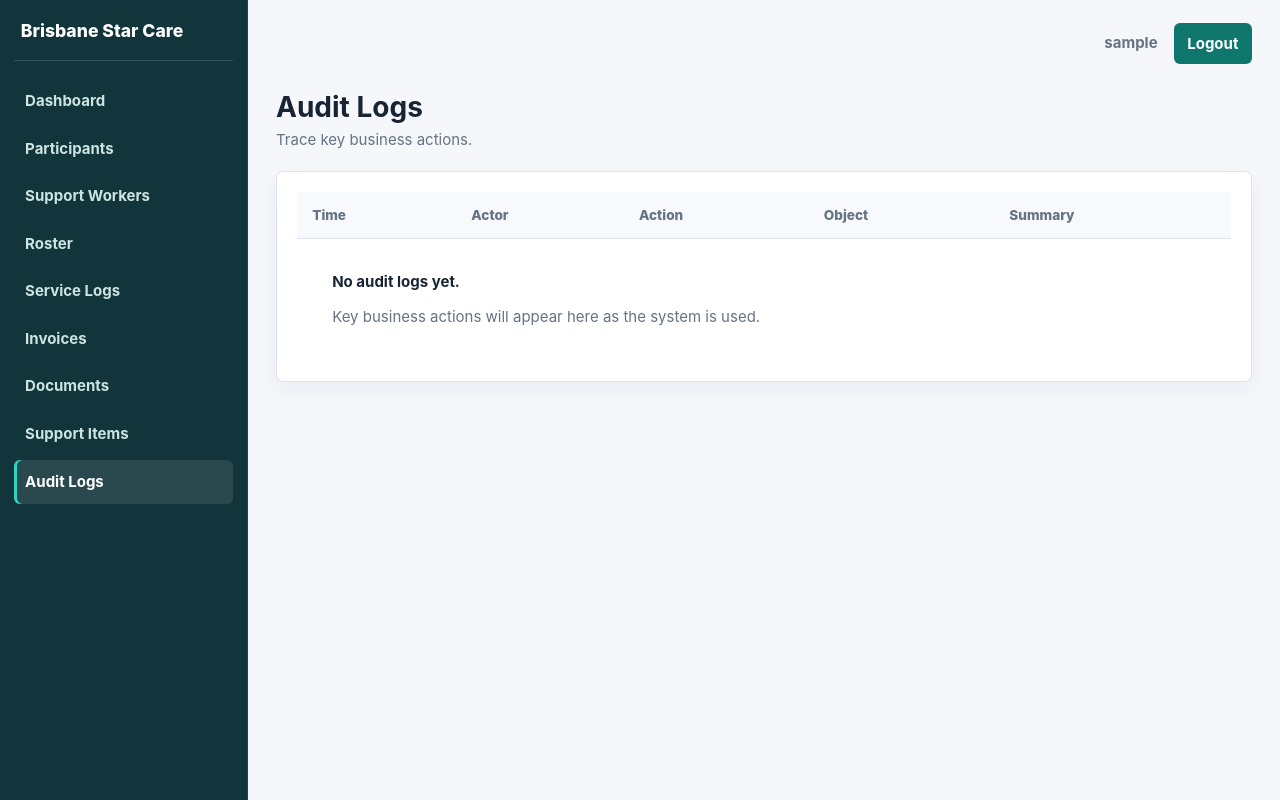
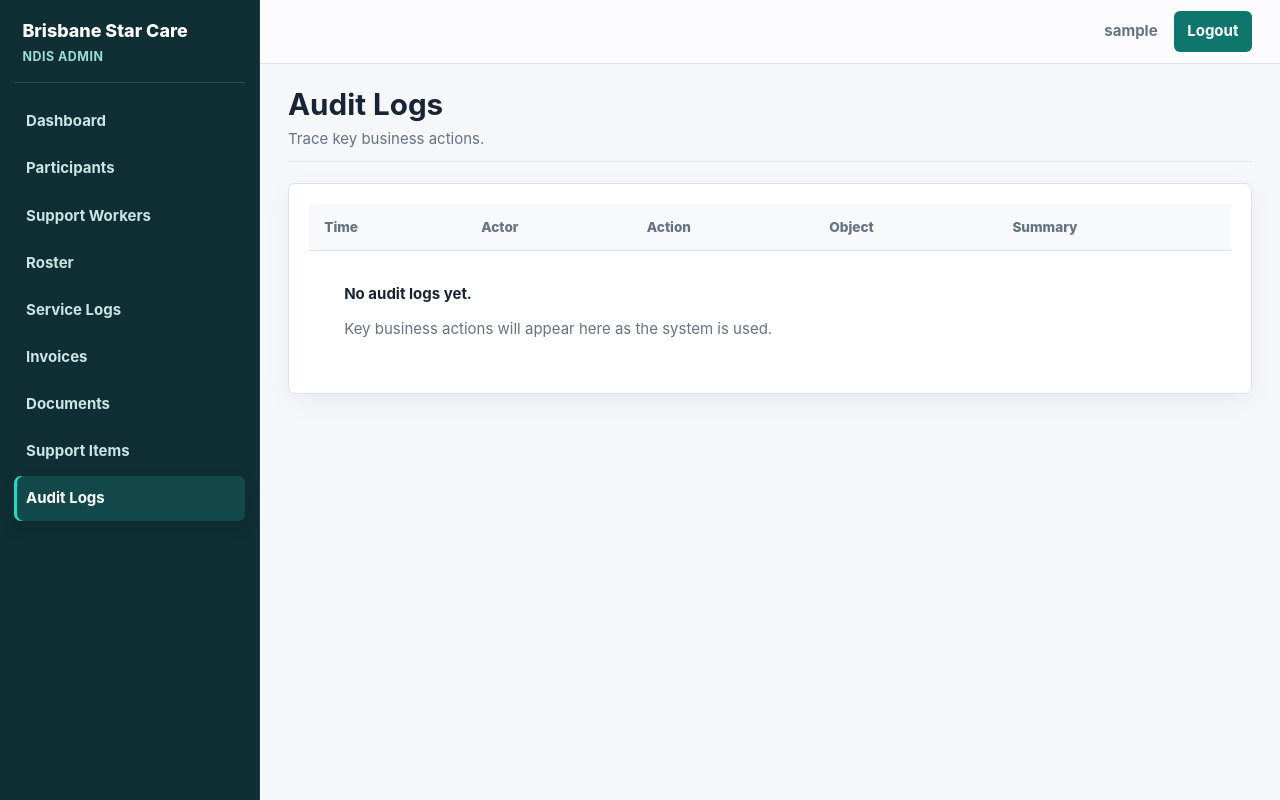
Before and after one commit to BeezMonkey/BSC_admin, a Django app: page /audit-logs/ in a window 1280 px wide. Run offline with Django 5.2, Linux system fonts and the light colour scheme; a user stored in the database is signed in; tables that the repository leaves empty hold one stand-in row (values such as "Sample post"); data that the repository does not hold is empty.

Commit message:
style: polish sidebar and page header

```diff
--- a/core/tests_dashboards.py
+++ b/core/tests_dashboards.py
@@ -29,6 +29,7 @@ class DashboardPolishTests(TestCase):
         self.assertContains(response, "Invoices")
         self.assertContains(response, "Documents")
         self.assertContains(response, "Audit Logs")
+        self.assertContains(response, "NDIS Admin")
         self.assertNotContains(response, "will be added")
 
     def test_admin_dashboard_marks_sidebar_link_active(self):
--- a/static/css/app.css
+++ b/static/css/app.css
@@ -8,8 +8,9 @@
   --brand: #0f766e;
   --brand-dark: #115e59;
   --accent: #ca8a04;
-  --sidebar: #12343b;
-  --sidebar-soft: rgba(255, 255, 255, 0.1);
+  --sidebar: #0f2f35;
+  --sidebar-soft: rgba(255, 255, 255, 0.09);
+  --sidebar-active: rgba(45, 212, 191, 0.16);
   --shadow: 0 8px 24px rgba(24, 36, 51, 0.05);
 }
 
@@ -160,33 +161,43 @@ button.danger:hover {
 .app-shell {
   display: grid;
   min-height: 100vh;
-  grid-template-columns: 248px minmax(0, 1fr);
+  grid-template-columns: 260px minmax(0, 1fr);
 }
 
 .sidebar {
   border-right: 1px solid rgba(255, 255, 255, 0.08);
   background: var(--sidebar);
   color: #ffffff;
-  padding: 1.1rem 0.85rem;
+  padding: 1rem 0.85rem;
 }
 
 .brand {
-  margin: 0 0 1.15rem;
-  padding: 0 0.45rem 1rem;
+  display: grid;
+  gap: 0.15rem;
+  margin: 0 0 1rem;
+  padding: 0.15rem 0.55rem 1rem;
   border-bottom: 1px solid rgba(255, 255, 255, 0.14);
-  font-size: 1.1rem;
+  font-size: 1.12rem;
   font-weight: 800;
+}
+
+.brand small {
+  color: #9ddbd4;
+  font-size: 0.78rem;
+  font-weight: 700;
+  letter-spacing: 0.04em;
+  text-transform: uppercase;
 }
 
 .sidebar-nav {
   display: grid;
-  gap: 0.25rem;
+  gap: 0.18rem;
 }
 
 .sidebar-link {
   display: block;
-  border-radius: 6px;
-  padding: 0.66rem 0.72rem;
+  border-radius: 7px;
+  padding: 0.68rem 0.78rem;
   color: #cce5e2;
   font-weight: 700;
   transition: background 0.15s ease, color 0.15s ease;
@@ -195,16 +206,16 @@ button.danger:hover {
 .sidebar-link:hover,
 .sidebar-link.active {
   color: #ffffff;
-  background: var(--sidebar-soft);
+  background: var(--sidebar-active);
 }
 
 .sidebar-link.active {
-  box-shadow: inset 3px 0 0 #2dd4bf;
+  box-shadow: inset 3px 0 0 #2dd4bf, 0 8px 18px rgba(0, 0, 0, 0.08);
 }
 
 .content {
   min-width: 0;
-  padding: 1.35rem 1.75rem 2.5rem;
+  padding: 0 1.75rem 2.5rem;
 }
 
 .topbar {
@@ -212,8 +223,11 @@ button.danger:hover {
   align-items: center;
   justify-content: flex-end;
   gap: 1rem;
-  min-height: 3.25rem;
-  margin: -0.25rem 0 1.35rem;
+  min-height: 4rem;
+  margin: 0 -1.75rem 1.45rem;
+  border-bottom: 1px solid var(--line);
+  padding: 0 1.75rem;
+  background: rgba(255, 255, 255, 0.7);
 }
 
 .user-label {
@@ -260,8 +274,10 @@ button.danger:hover {
   display: flex;
   align-items: flex-start;
   justify-content: space-between;
-  gap: 1rem;
-  margin-bottom: 1.25rem;
+  gap: 1.25rem;
+  margin-bottom: 1.35rem;
+  padding-bottom: 0.65rem;
+  border-bottom: 1px solid rgba(220, 227, 236, 0.75);
 }
 
 .page-header > div:first-child {
@@ -270,13 +286,13 @@ button.danger:hover {
 
 .page-header h1 {
   margin: 0;
-  font-size: 1.75rem;
+  font-size: 1.85rem;
   line-height: 1.15;
   letter-spacing: 0;
 }
 
 .page-header p {
-  margin: 0.35rem 0 0;
+  margin: 0.42rem 0 0;
   color: var(--muted);
 }
 
--- a/templates/admin_base.html
+++ b/templates/admin_base.html
@@ -3,7 +3,10 @@
 {% block body %}
 <div class="app-shell">
   <aside class="sidebar">
-    <div class="brand">Brisbane Star Care</div>
+    <div class="brand">
+      <span>Brisbane Star Care</span>
+      <small>NDIS Admin</small>
+    </div>
     <nav class="sidebar-nav" aria-label="Admin navigation">
       <a class="sidebar-link{% if request.resolver_match.url_name == 'admin_dashboard' %} active{% endif %}" href="{% url 'admin_dashboard' %}">Dashboard</a>
       <a class="sidebar-link{% if request.resolver_match.url_name == 'participant_list' or request.resolver_match.url_name == 'participant_create' or request.resolver_match.url_name == 'participant_detail' or request.resolver_match.url_name == 'participant_edit' or request.resolver_match.url_name == 'participant_assign_worker' %} active{% endif %}" href="{% url 'participant_list' %}">Participants</a>
```
Also changed, not shown: docs/superpowers/plans/2026-06-04-phase-52b-sidebar-header-polish.md (added, +37 -0 lines), docs/superpowers/specs/2026-06-04-phase-52b-sidebar-header-polish-design.md (added, +21 -0 lines).
